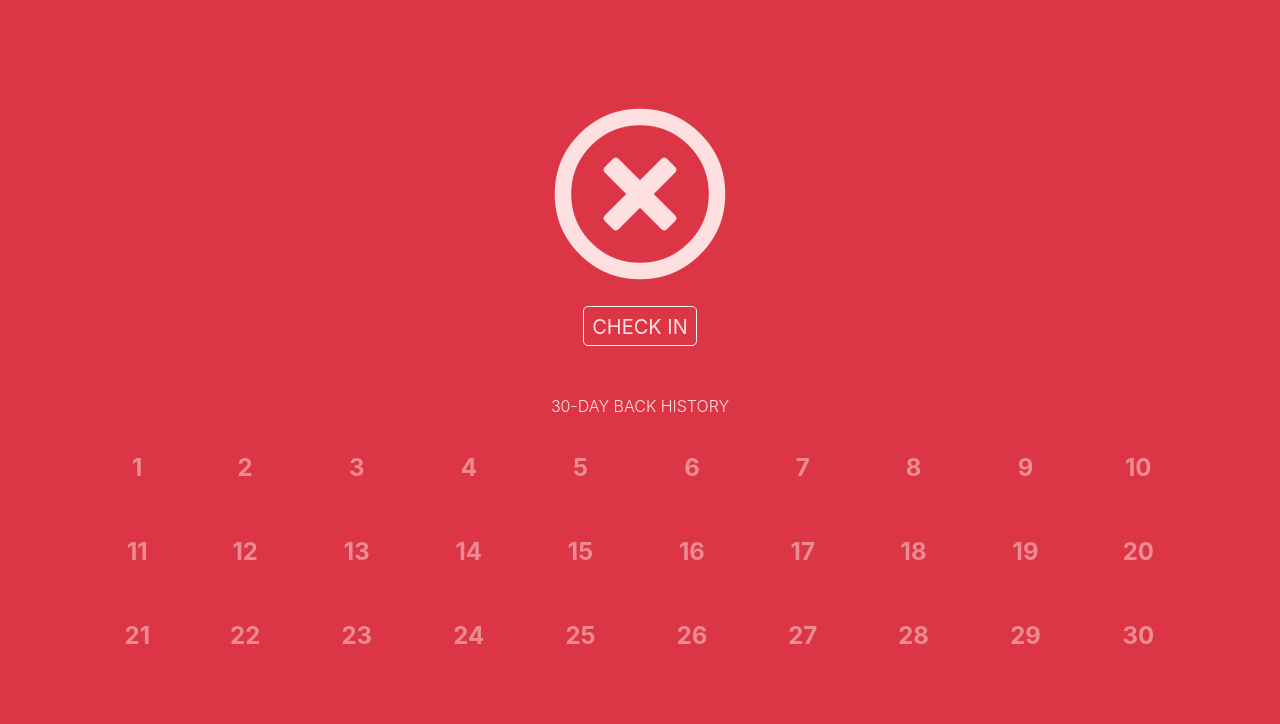
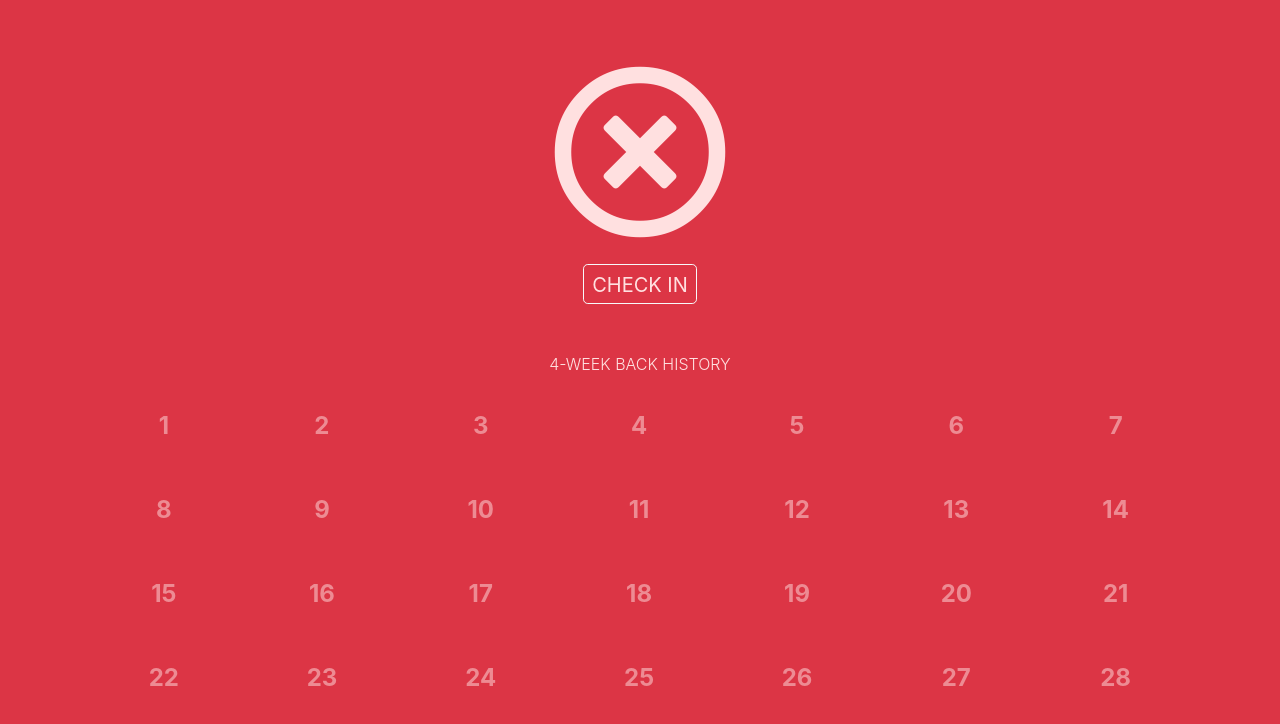
Before and after one commit to Frixs/daily-status-check, a plain HTML site: page index.html in a window 1280 px wide. Drawn offline with nearby package versions, Linux system fonts and the light colour scheme.

Commit message:
Updated history from 30-day to 4-week

```diff
--- a/index.html
+++ b/index.html
@@ -49,7 +49,7 @@
                     </noscript>
                 </div>
                 <div class="mt-5">
-                    <span class="display-5">30-DAY BACK HISTORY</span>
+                    <span class="display-5">4-WEEK BACK HISTORY</span>
                     <div class="container mt-2">
                         <table id="table-history" class="table table-borderless">
                         </table>
@@ -144,7 +144,7 @@
 
 <script>
     const DATA_COOKIE_NAME = "data";
-    const X_DAY_BACK_HISTORY = 31;
+    const X_DAY_BACK_HISTORY = 29; // +1 as today
 
     $(document).ready(function () {
         // Load data
@@ -220,10 +220,9 @@
 
         table_out += "<tr>";
         for (let i = 1; i < data.length; i++) {
-            // Break every 10 items
             const element = data[i];
 
-            if ((i - 1) % 10 == 0) {
+            if ((i - 1) % 7 == 0) { // Break every 7 items
                 table_out += "</tr><tr>";
             }
             let mark = element.status ? `<i class="fas fa-check"></i>` : ``;
@@ -273,7 +272,7 @@
             data = JSON.parse(cookie_data);
         }
 
-        if (!$.isArray(data) || data.length != X_DAY_BACK_HISTORY) { // Create default structure for 30-day back history
+        if (!$.isArray(data) || data.length != X_DAY_BACK_HISTORY) { // Create default structure for X-day back history
             data = create_empty_data();
         }
 
```
